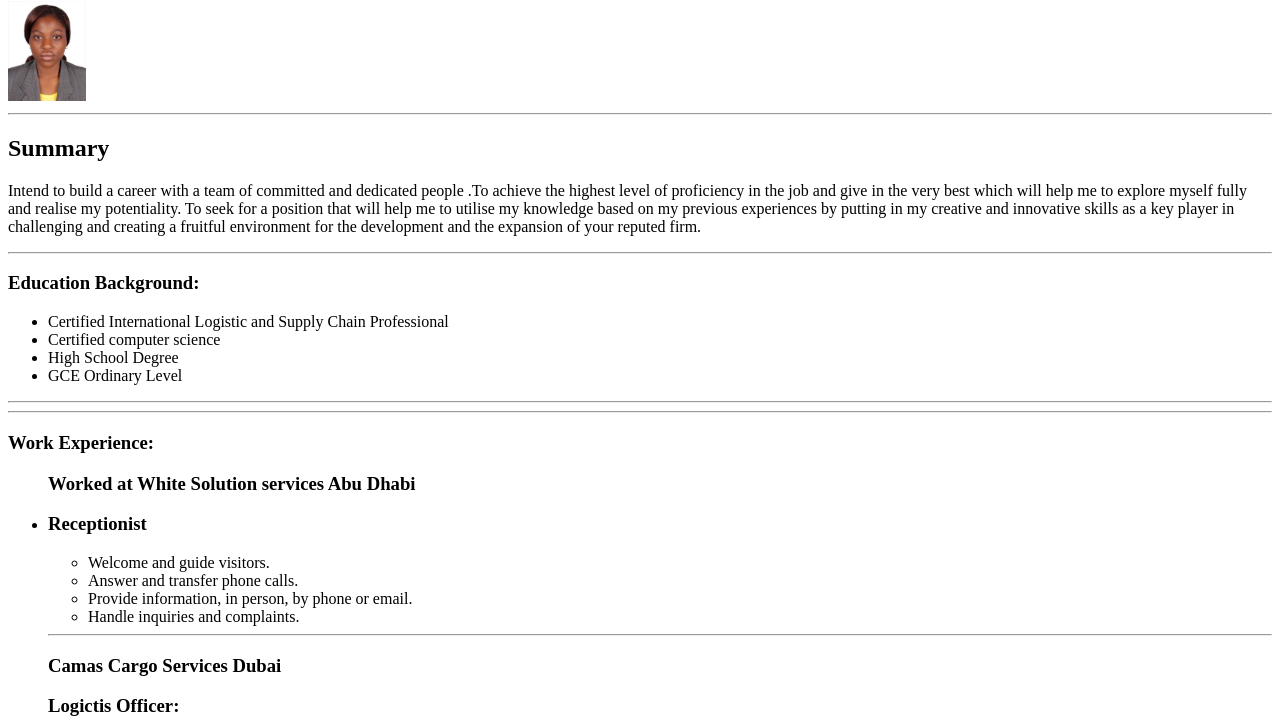
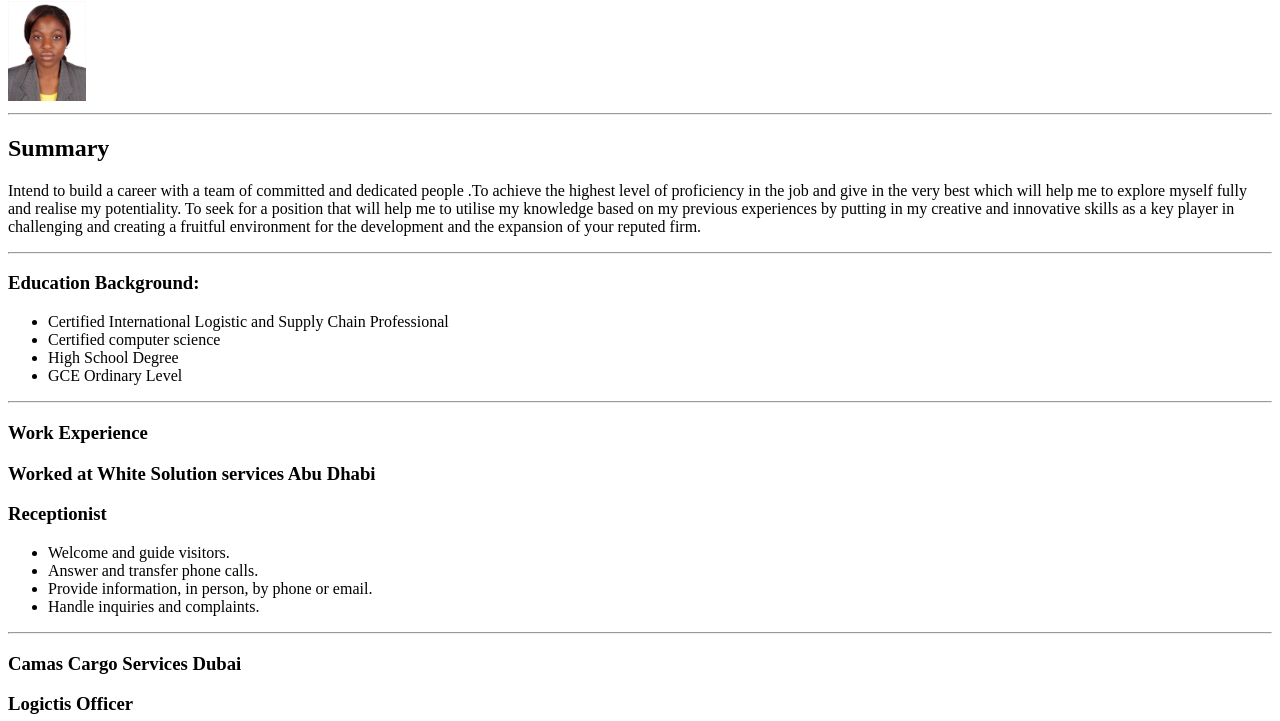
Before and after one commit to bellabell1/project1, a plain HTML site: page index.html in a window 1280 px wide. Shown: the part 79-800 px from the top of the page. Drawn offline with Linux system fonts and the light colour scheme.

Commit message:
Update index.html

```diff
--- a/index.html
+++ b/index.html
@@ -27,11 +27,10 @@
     <li>GCE Ordinary Level</li>
    </ul>
    <hr />
-<hr />
-   <h3>Work Experience:</h3>
-   <ul>
+
+   <h3>Work Experience</h3>
        <h3>Worked at White Solution services Abu Dhabi</h3>
-       <li><h3>Receptionist</h3></li>
+       <h3>Receptionist</h3>
     <ul>
         <li>Welcome and guide visitors.</li>
         <li>Answer and transfer phone calls.</li>
@@ -40,7 +39,7 @@
     </ul>
        <hr />
        <h3>Camas Cargo Services Dubai</h3>
-    <h3>Logictis Officer:</h3>
+    <h3>Logictis Officer</h3>
     <ul>
         <li>Identifies and evaluates suppliers</li>
         <li>Arranges for transportation of purchased goods</li>
```
